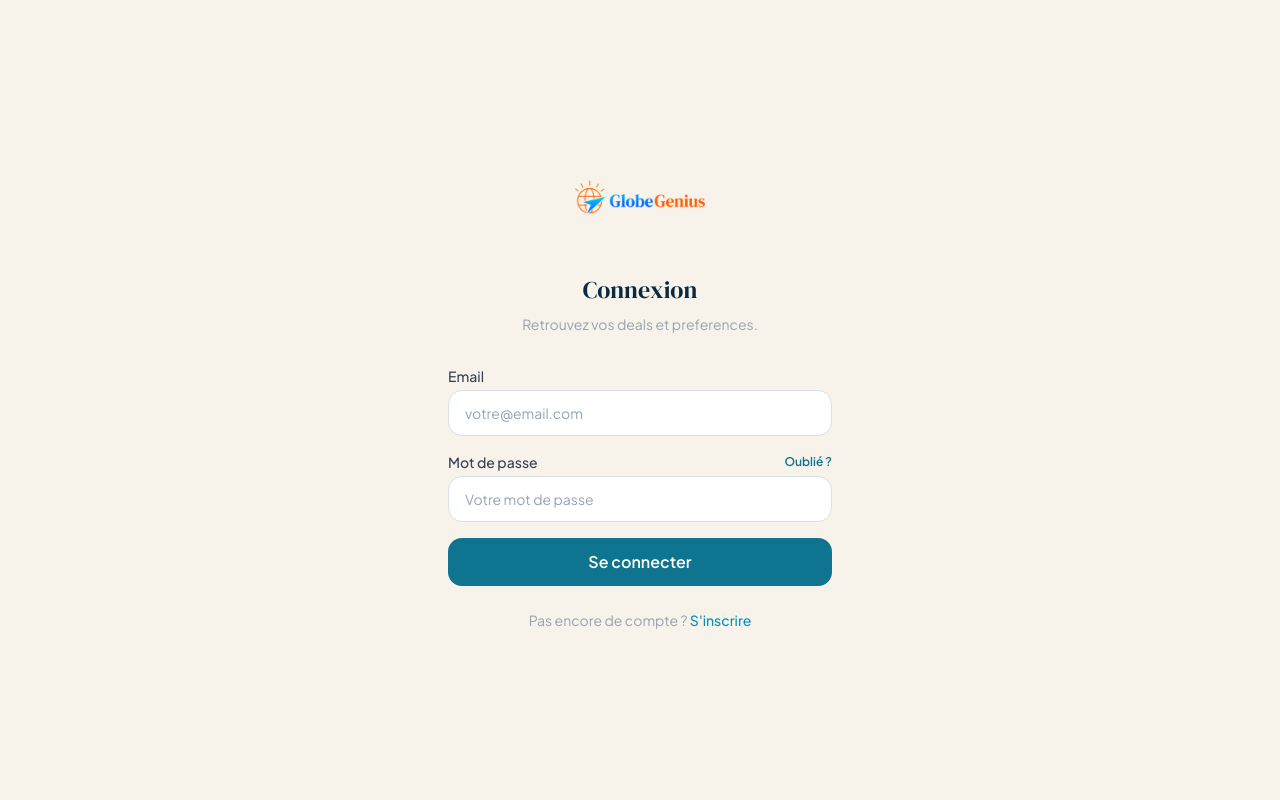
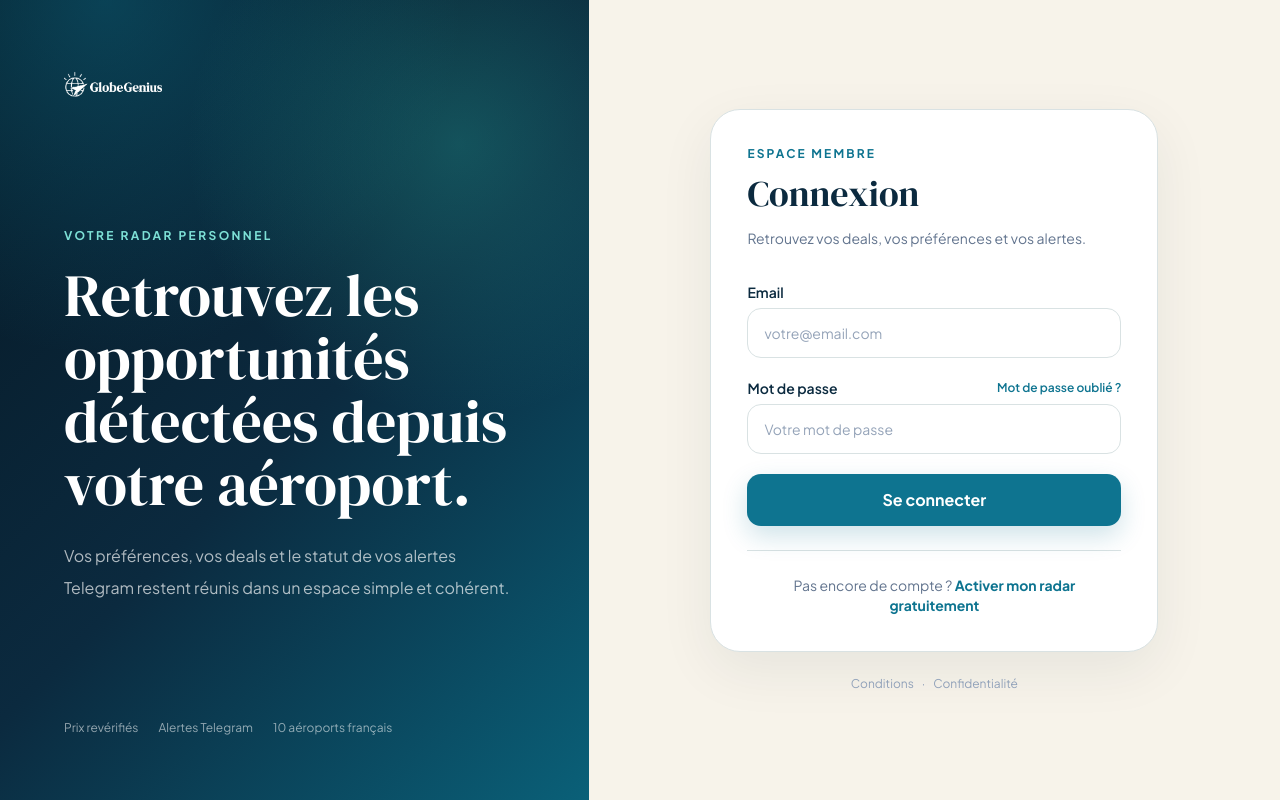
Before and after one commit to pachasandco/globagenius, a Next.js app in the folder frontend/: page /login in a window 1280 px wide. Built offline with nearby package versions, Linux system fonts and the light colour scheme; no server answers.

Commit message:
feat(ui): harmonize login with the brand system

```diff
--- a/frontend/src/app/login/page.tsx
+++ b/frontend/src/app/login/page.tsx
@@ -32,71 +32,86 @@ export default function LoginPage() {
   }
 
   return (
-    <div className="min-h-screen bg-[#FFF8F0] flex items-start sm:items-center justify-center px-4 md:px-5 py-8 sm:py-0">
-      <div className="w-full max-w-sm">
-        <Link href="/" className="font-[family-name:var(--font-dm-serif)] text-xl leading-none block text-center mb-10">
-          <Wordmark />
-        </Link>
+    <div className="site-auth-page min-h-screen lg:grid lg:grid-cols-[0.92fr_1.08fr]">
+      <section className="site-hero-soft hidden min-h-screen flex-col justify-between p-12 text-white lg:flex xl:p-16">
+        <Link href="/" aria-label="Accueil GlobeGenius"><Wordmark variant="inverse" size="md" /></Link>
+        <div className="max-w-xl">
+          <p className="text-xs font-bold uppercase tracking-[0.2em] text-[#7DE0D6]">Votre radar personnel</p>
+          <h1 className="mt-5 font-[family-name:var(--font-dm-serif)] text-5xl leading-[1.05] xl:text-6xl">
+            Retrouvez les opportunités détectées depuis votre aéroport.
+          </h1>
+          <p className="mt-6 max-w-lg text-base leading-8 text-white/68">
+            Vos préférences, vos deals et le statut de vos alertes Telegram restent réunis dans un espace simple et cohérent.
+          </p>
+        </div>
+        <div className="flex flex-wrap gap-5 text-xs text-white/55">
+          <span>Prix revérifiés</span>
+          <span>Alertes Telegram</span>
+          <span>10 aéroports français</span>
+        </div>
+      </section>
 
-        <h1 className="font-[family-name:var(--font-dm-serif)] text-2xl text-center mb-2">
-          Connexion
-        </h1>
-        <p className="text-gray-400 text-sm text-center mb-8">
-          Retrouvez vos deals et preferences.
-        </p>
+      <main className="flex min-h-screen items-center justify-center px-5 py-10 sm:px-8 lg:px-12">
+        <div className="w-full max-w-md">
+          <div className="mb-9 text-center lg:hidden">
+            <Link href="/" aria-label="Accueil GlobeGenius"><Wordmark size="md" /></Link>
+          </div>
 
-        <form onSubmit={handleSubmit} className="space-y-4">
+          <div className="site-form-card rounded-[30px] border border-[#D9E2E3] p-6 sm:p-9">
+            <p className="text-xs font-bold uppercase tracking-[0.18em] text-[#0E7490]">Espace membre</p>
+            <h1 className="mt-3 font-[family-name:var(--font-dm-serif)] text-4xl text-[#0B2A3F]">Connexion</h1>
+            <p className="mt-3 text-sm leading-6 text-slate-500">Retrouvez vos deals, vos préférences et vos alertes.</p>
+
+            <form onSubmit={handleSubmit} className="mt-8 space-y-5">
               <div>
-            <label className="block text-sm font-medium text-gray-700 mb-1">Email</label>
+                <label className="mb-1.5 block text-sm font-semibold text-[#0B2A3F]">Email</label>
                 <input
                   type="email"
                   required
+                  autoComplete="email"
                   value={email}
                   onChange={(e) => setEmail(e.target.value)}
                   placeholder="votre@email.com"
-              className="w-full px-4 py-3 rounded-xl border border-gray-200 focus:border-cyan-500 focus:ring-1 focus:ring-cyan-500 outline-none text-sm transition-colors"
+                  className="w-full rounded-xl border px-4 py-3.5 text-sm outline-none transition-colors"
                 />
               </div>
 
               <div>
-            <div className="flex items-center justify-between mb-1">
-              <label className="block text-sm font-medium text-gray-700">Mot de passe</label>
-              <Link href="/reset-password" className="text-xs text-[#FF6B47] hover:text-[#E55A38] font-semibold transition-colors">
-                Oublié ?
-              </Link>
+                <div className="mb-1.5 flex items-center justify-between">
+                  <label className="block text-sm font-semibold text-[#0B2A3F]">Mot de passe</label>
+                  <Link href="/reset-password" className="text-xs font-semibold text-[#0E7490] transition-colors hover:text-[#0A6078]">Mot de passe oublié ?</Link>
                 </div>
                 <input
                   type="password"
                   required
+                  autoComplete="current-password"
                   value={password}
                   onChange={(e) => setPassword(e.target.value)}
                   placeholder="Votre mot de passe"
-              className="w-full px-4 py-3 rounded-xl border border-gray-200 focus:border-cyan-500 focus:ring-1 focus:ring-cyan-500 outline-none text-sm transition-colors"
+                  className="w-full rounded-xl border px-4 py-3.5 text-sm outline-none transition-colors"
                 />
               </div>
 
-          {error && (
-            <div className="bg-red-50 text-red-600 text-sm rounded-xl px-4 py-3">
-              {error}
-            </div>
-          )}
+              {error && <div className="rounded-xl border border-red-200 bg-red-50 px-4 py-3 text-sm text-red-700">{error}</div>}
 
-          <button
-            type="submit"
-            disabled={loading}
-            className="w-full bg-[#FF6B47] hover:bg-[#E55A38] text-white font-semibold py-3 rounded-xl transition-all disabled:opacity-50 disabled:cursor-not-allowed"
-          >
-            {loading ? "Connexion..." : "Se connecter"}
+              <button type="submit" disabled={loading} className="site-cta-primary w-full rounded-xl py-3.5 font-bold disabled:cursor-not-allowed disabled:opacity-50">
+                {loading ? "Connexion…" : "Se connecter"}
               </button>
             </form>
 
-        <p className="text-center text-sm text-gray-400 mt-6">
+            <div className="mt-6 border-t border-[#D9E2E3] pt-6 text-center text-sm text-slate-500">
               Pas encore de compte ?{" "}
-          <Link href="/signup" className="text-cyan-600 font-medium hover:underline">
-            S'inscrire
-          </Link>
+              <Link href="/signup" className="font-bold text-[#0E7490] hover:text-[#0A6078]">Activer mon radar gratuitement</Link>
+            </div>
+          </div>
+
+          <p className="mt-6 text-center text-xs text-slate-400">
+            <Link href="/conditions" className="hover:text-[#0E7490]">Conditions</Link>
+            <span className="mx-2">·</span>
+            <Link href="/confidentialite" className="hover:text-[#0E7490]">Confidentialité</Link>
           </p>
         </div>
+      </main>
     </div>
   );
 }
```
Lines whose indentation alone changed are shown as unchanged.
